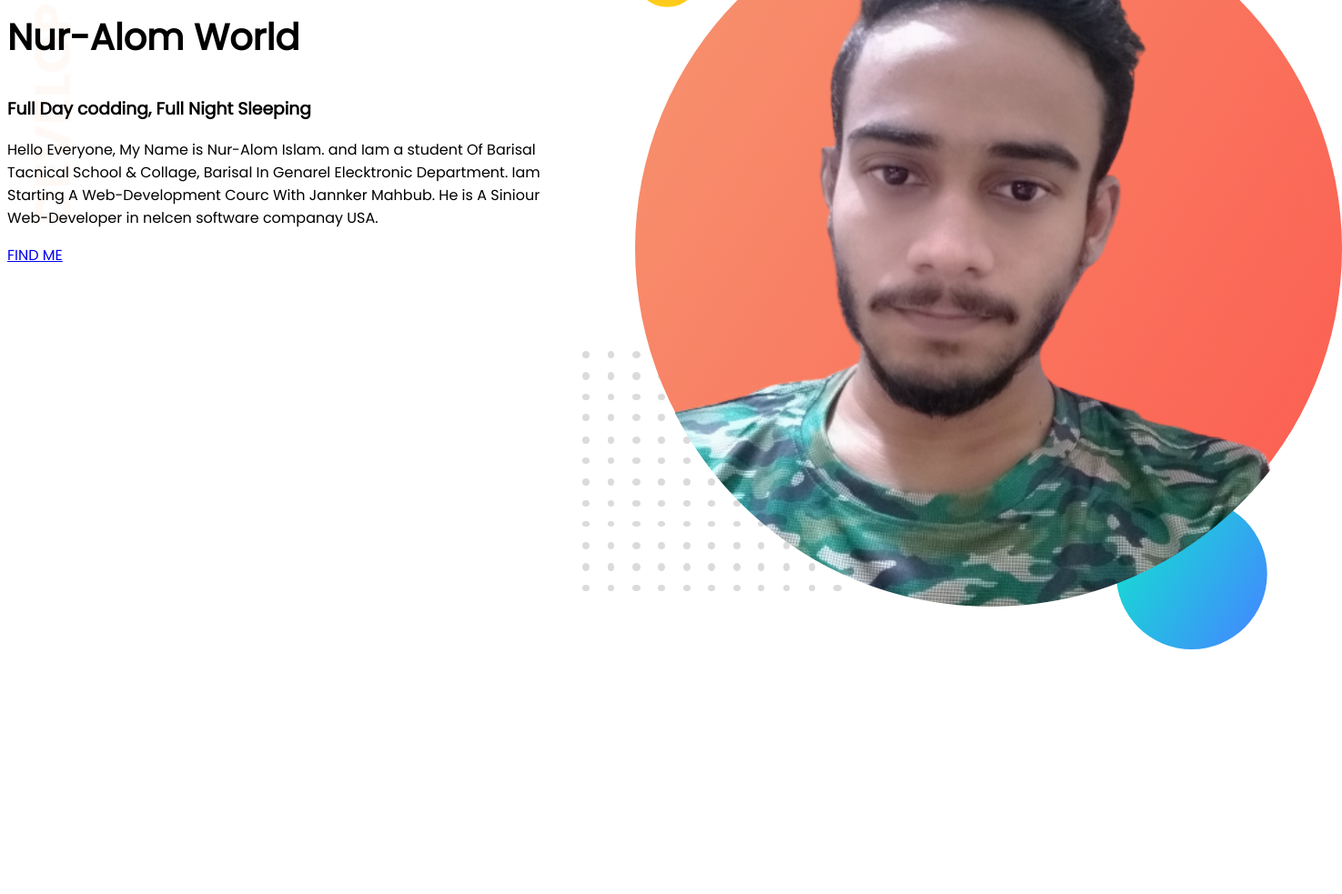
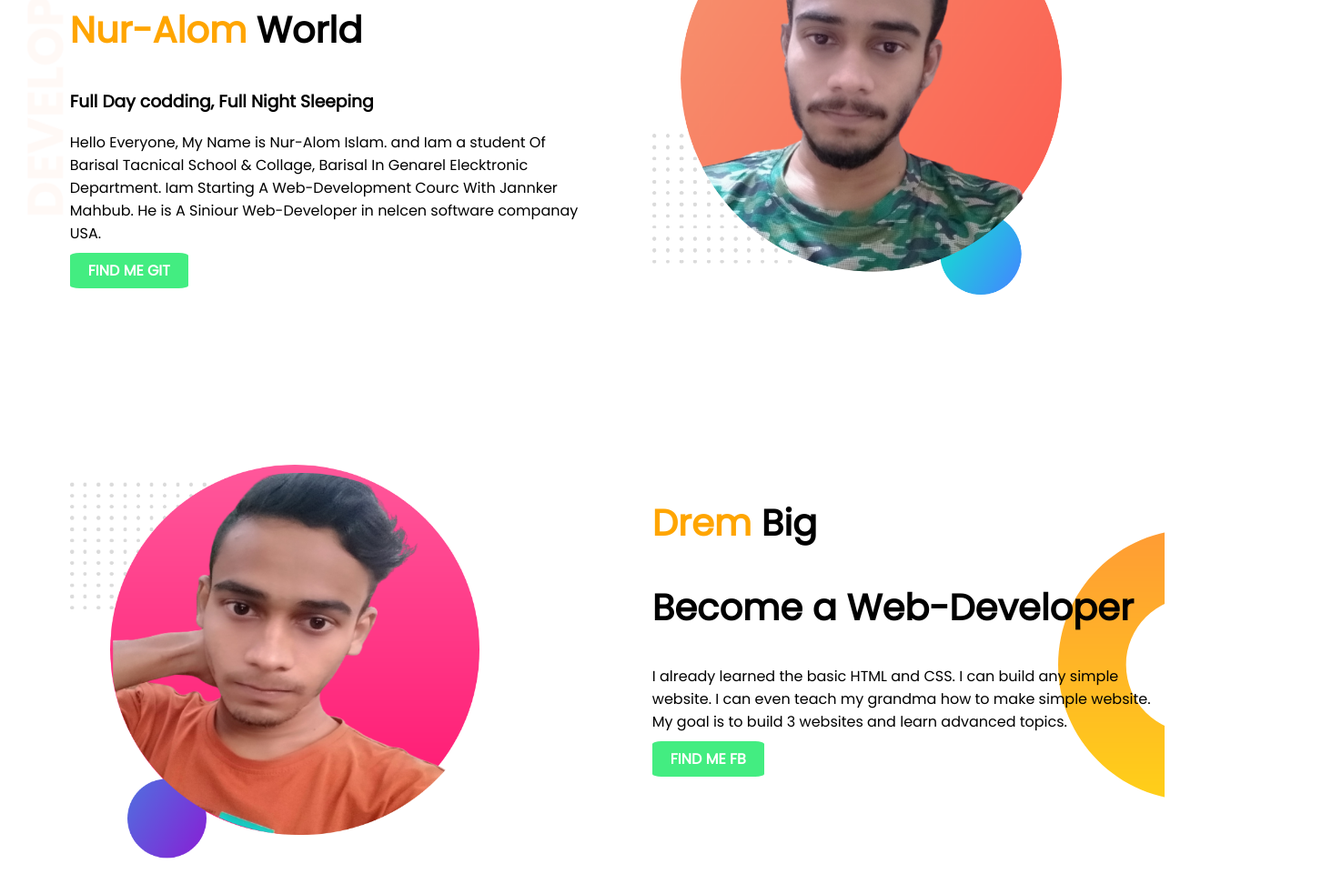
Before and after one commit to Nur-Alom/Nur-Alom-old, a plain HTML site: page index.html in a window 1280 px wide. Shown: the part 123-1106 px from the top of the page at 91% size, 1475 px wide, since content can reach past the window. Before the commit the page ends 852 px from the top, so only its background shows below. Drawn offline with Linux system fonts and the light colour scheme.

Commit message:
new added

```diff
--- a/index.html
+++ b/index.html
@@ -16,7 +16,7 @@
     <section class="top">
         <div class="half">
             <h1>Welcome To</h1>
-            <h1>Nur-Alom World</h1>
+            <h1> <span class="color">Nur-Alom</span> World</h1>
             <h3>Full Day codding, Full Night Sleeping</h3>
             <p>
                 Hello Everyone, My Name is Nur-Alom Islam. and Iam a student Of Barisal Tacnical School & Collage,
@@ -26,12 +26,25 @@
                 Siniour
                 Web-Developer in nelcen software companay USA.
             </p>
-            <a href="https://nur-alom.github.io/Developer-nur/">FIND ME</a>
+            <a class="link" target="_blank" href="https://nur-alom.github.io/Developer-nur/">FIND ME GIT</a>
         </div>
         <div class="half">
             <img src="images/imeage.png" alt="">
         </div>
     </section>
+    <section class="drem">
+        <div class="half">
+            <img src="images/imeage2.png" alt="">
+        </div>
+        <div class="half">
+            <h1><span class="color">Drem</span> Big</h1>
+            <h1>Become a Web-Developer</h1>
+            <p>I already learned the basic HTML and CSS. I can build any simple website. I can even teach my grandma how
+                to make simple website. My goal is to build 3 websites and learn advanced topics.</p>
+            <a class="link" target="_blank" href="https://www.facebook.com/profile.php?id=100069503984592">FIND ME
+                FB</a>
+        </div>
+    </section>
 </body>
 
 </html>
--- a/style.css
+++ b/style.css
@@ -1,16 +1,38 @@
 body{
     font-family: 'Poppins', sans-serif;
+    margin: 0%;
 }
 h1{
     font-size: 40px;
 }
 section{
     display: flex;
+    margin-bottom: 180px;
 }
 .half{
     width: 50%;
+    margin-left: 6%;
+}
+.half img{
+    width: 80%;
 }
 .top{
     background-image: url(images/top-banner.png);
     background-repeat: no-repeat;
 }
+.link{
+    background-color:#43ed81;
+    color: white;
+    font-weight: 700;
+    text-decoration: none;
+    padding: 8px 20px;
+    border-radius: 8%;
+}
+.color{
+    color: orange;
+}
+.drem{
+    background-image: url(images/dream-bg.png);
+    background-repeat: no-repeat;
+    background-position: right;
+}
```
